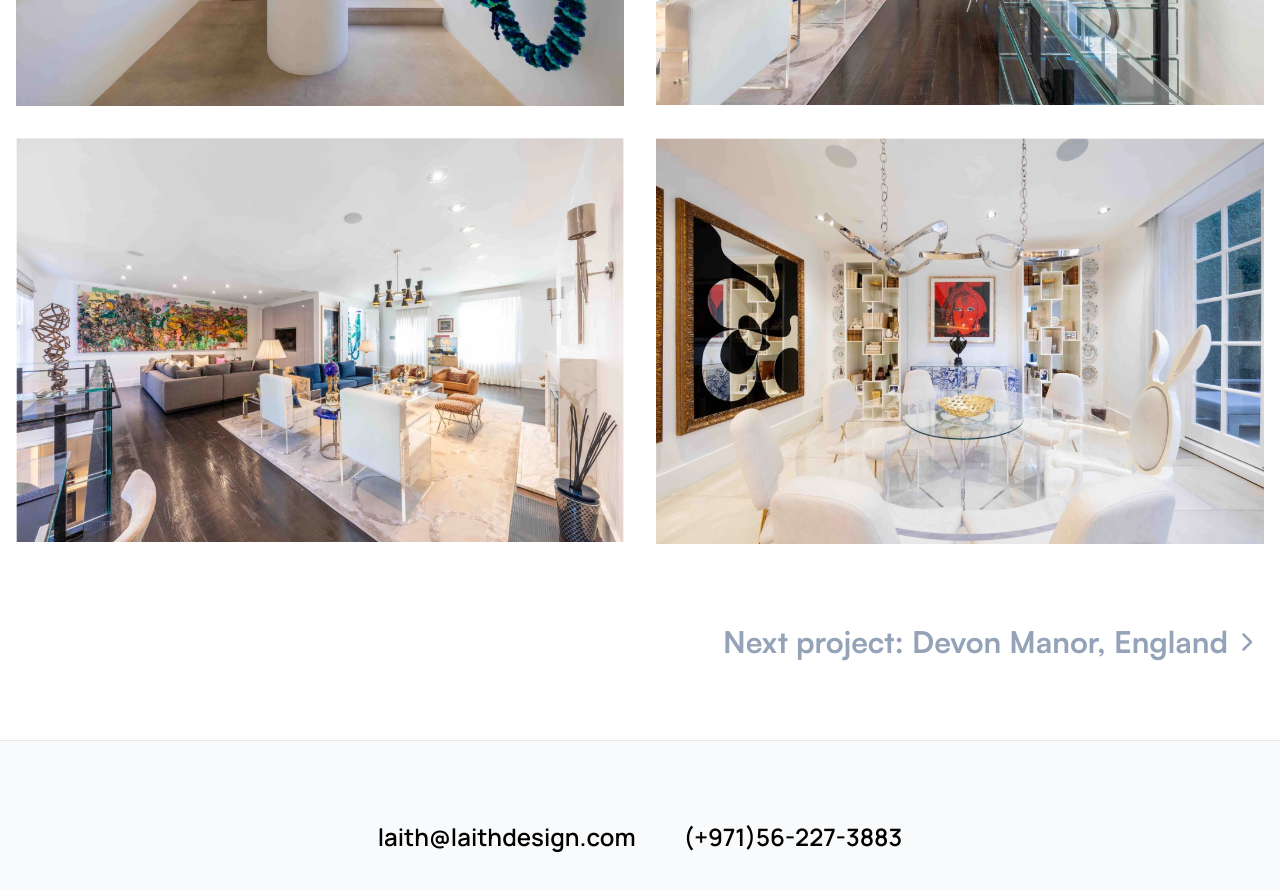
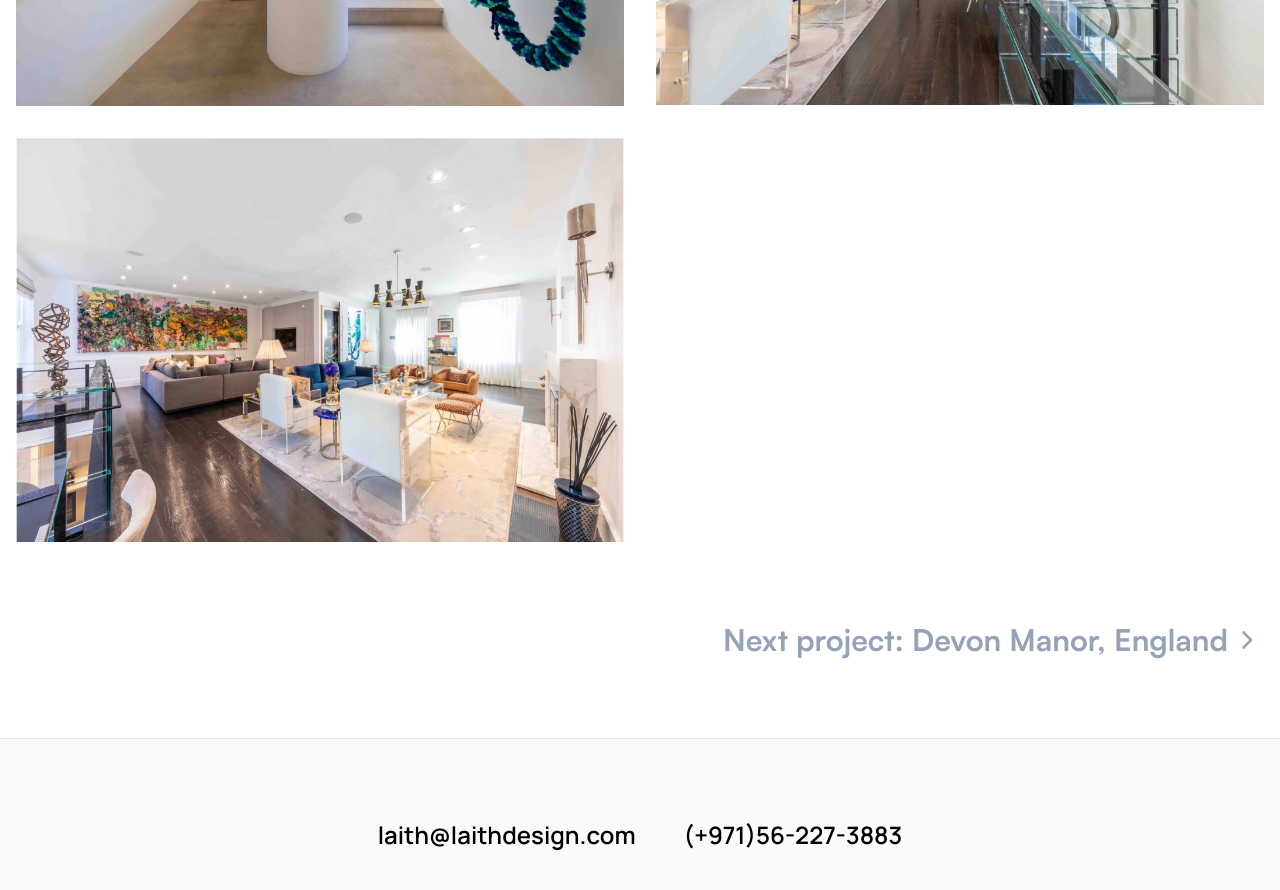
Before and after one commit to saadkhaan/lah, a Next.js app: page /projects/belgravia-mews in a window 1280 px wide. Shown: the part 1600-2490 px from the top of the page. Built offline with nearby package versions, Linux system fonts and the light colour scheme.

Commit message:
Update page.js

```diff
--- a/app/projects/belgravia-mews/page.js
+++ b/app/projects/belgravia-mews/page.js
@@ -78,7 +78,7 @@ export default function page() {
                 className="mx-auto"
               />
             </div>
-            <div className="project-image-container">
+            {/* <div className="project-image-container">
               <Image
                 src="/projects/BelgraviaMewsLondon/Mews2.jpg"
                 width={800}
@@ -86,7 +86,7 @@ export default function page() {
                 alt=""
                 className="mx-auto"
               />
-            </div>
+            </div> */}
           </div>
 
           <div className="next-project my-20">
```
